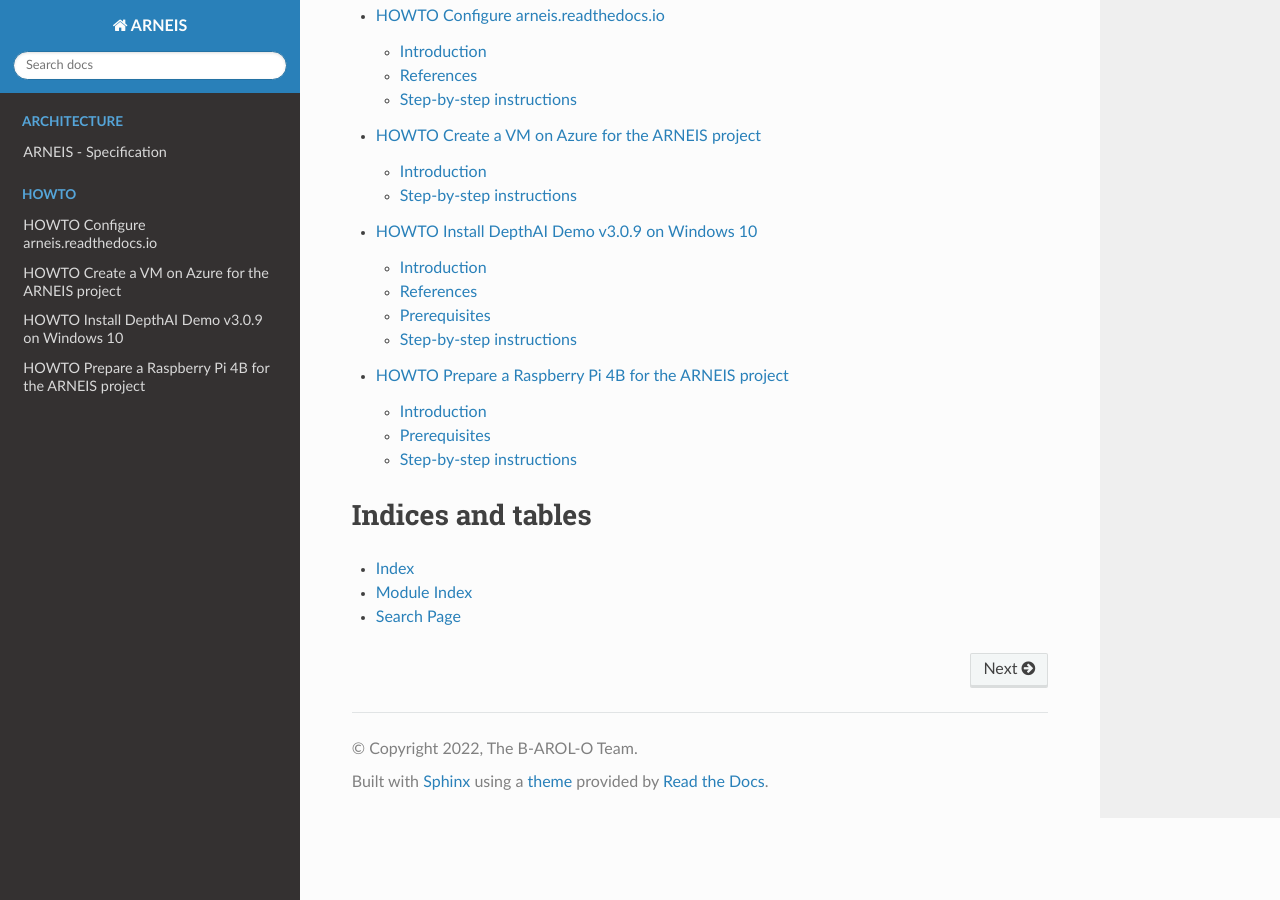
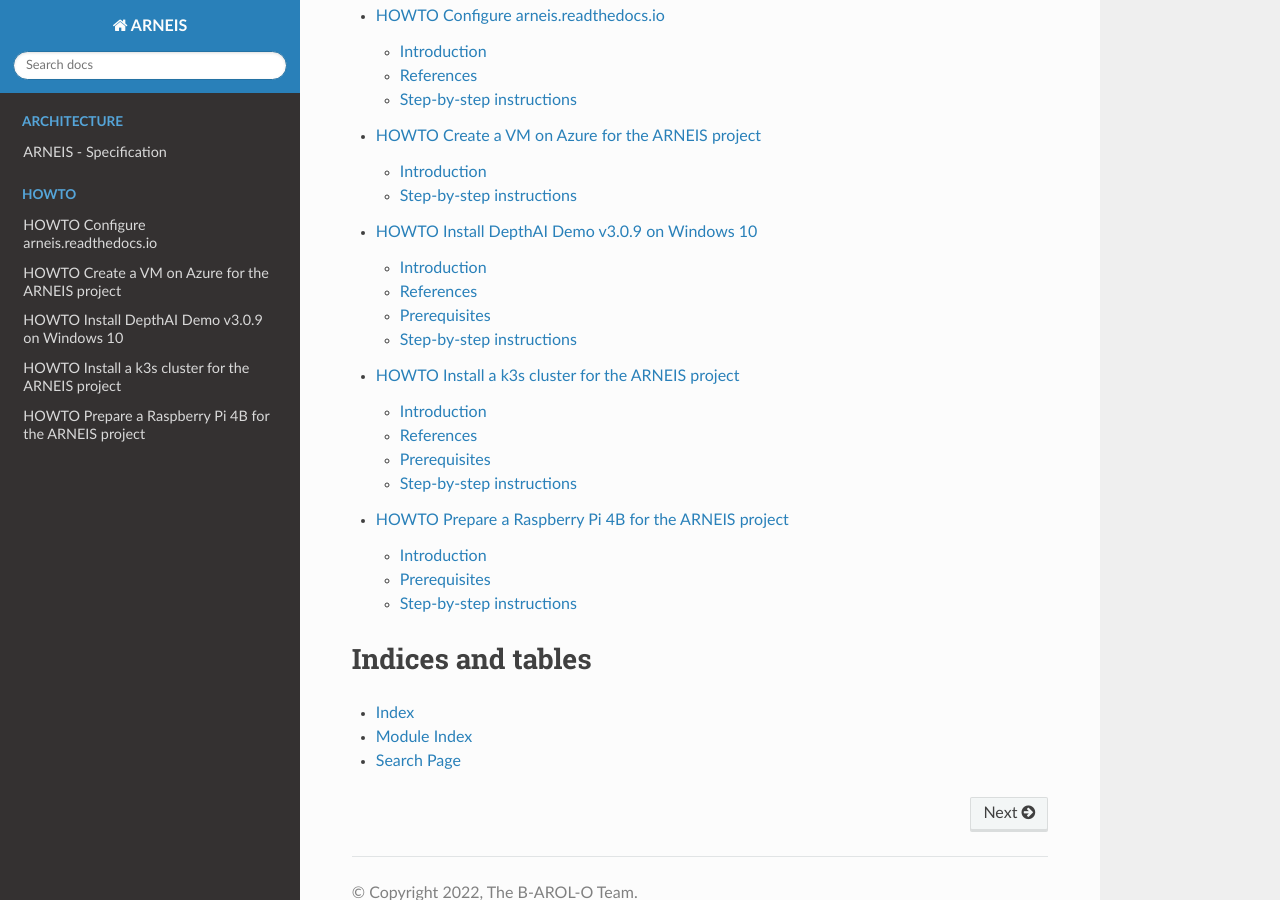
Before and after one commit to B-AROL-O/ARNEIS, a Sphinx documentation site: the page built from docs/index.rst, in a window 1280 px wide and 900 px high, scrolled down 696 px. Built offline with Sphinx 7.4.7 and the Read the Docs theme 2.0.0, drawn with Linux system fonts in a browser that asks for light colours.

Commit message:
HOWTO: Add link to howto-install-k3s-for-arneis
Signed-off-by: Macario Gianpaolo <gmacario@gmail.com>

```diff
--- a/docs/index.rst
+++ b/docs/index.rst
@@ -28,6 +28,7 @@ or DM the `B-AROL-O Team on Twitter <https://twitter.com/baroloteam>`_ about sec
    howto/howto-configure-arneis-readthedocs-io
    howto/howto-create-vm-on-azure
    howto/howto-install-depthai-on-windows10
+   howto/howto-install-k3s-for-arneis
    howto/howto-prepare-rpi4b-for-arneis
 
 Indices and tables
```
